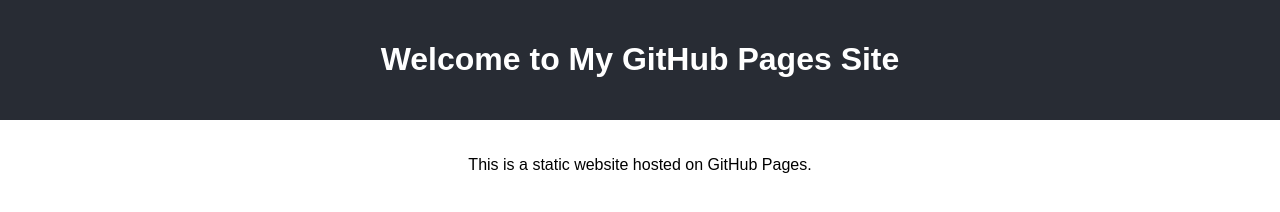
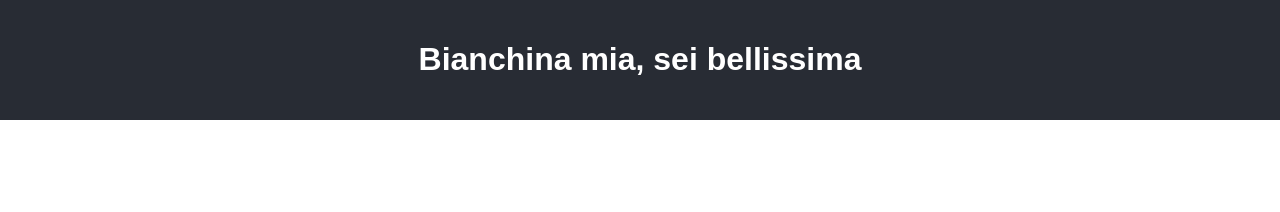
Before and after one commit to RobertoFardella/RobertoFardella.github.io, a plain HTML site: page index.html in a window 1280 px wide. Drawn offline with Linux system fonts and the light colour scheme.

Commit message:
Update index.html

```diff
--- a/index.html
+++ b/index.html
@@ -23,10 +23,10 @@
 </head>
 <body>
     <header>
-        <h1>Welcome to My GitHub Pages Site</h1>
+        <h1>Bianchina mia, sei bellissima</h1>
     </header>
     <main>
-        <p>This is a static website hosted on GitHub Pages.</p>
+        <p></p>
     </main>
 </body>
 </html>
```
